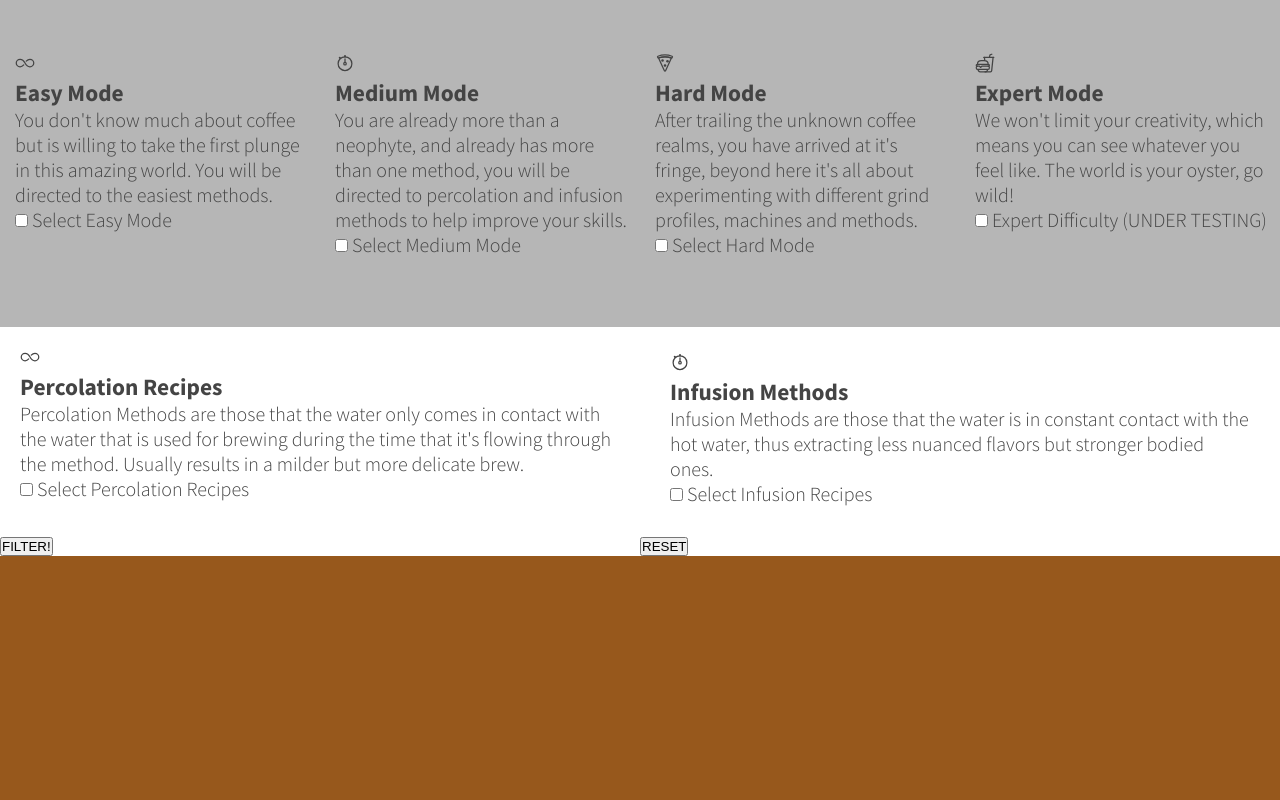
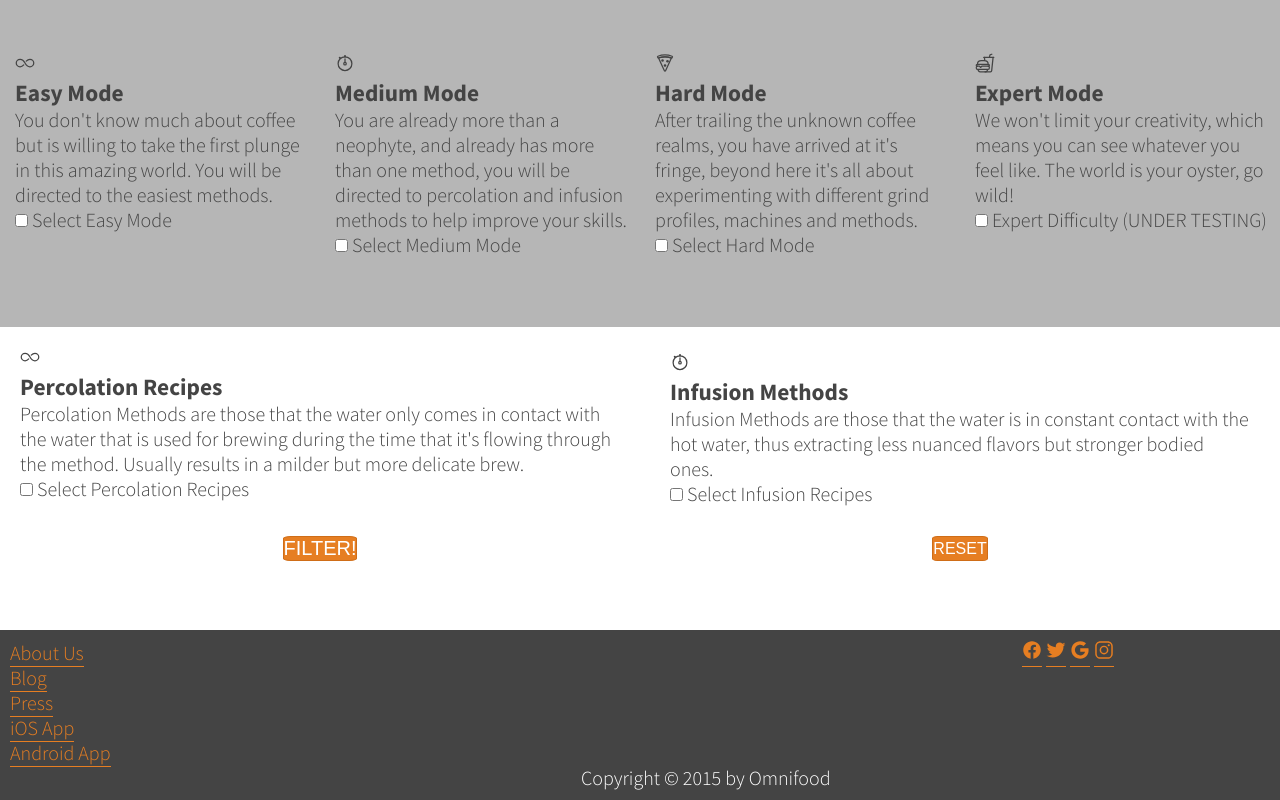
Before and after one commit to jrxcjr/JJ-RECIPES-EMPORIUM, a plain HTML site: page index.html in a window 1280 px wide. Shown: the part 985-1785 px from the top of the page. Before the commit the page ends 1541 px from the top, so only its background shows below. Drawn offline with nearby package versions, Linux system fonts and the light colour scheme.

Commit message:
this is the end of the page,putting up the footer and some css changes

```diff
--- a/index.html
+++ b/index.html
@@ -116,20 +116,67 @@
                      <label for="difficultyfilter2">Select Infusion Recipes</label><br>
                     </div>
                    </div>
-                   <div><button id="#btnFilter" class="#btnFilter">FILTER!</button></div>
-                   <div><button id="#resetButton">RESET</button></div>
+                   <div class="btnScripted"><button id="#btnFilter" class="btnFilter">FILTER!</button></div>
+                   <div class="btnScripted"><button id="#resetButton" class="btnReset">RESET</button></div>
             </section>
 
           <section class='recipe' id='recipeSection'>
 
+          </section>
 
 
+          <footer>
+            <div class="footer-column-1">
+              <ul class="footer-nav">
+                 <li><a href="#">About Us</a></li>
+                 <li><a href="#">Blog</a></li>
+                 <li><a href=#>Press</a></li>
+                 <li><a href="#">iOS App</a></li>
+                 <li><a href="#">Android App </a></li>
+              </ul>
+           </div>
+           <div class="social-container">
+              <ul class="social-links">
+                 <li><a href="#"><ion-icon class="icon-footer-fb" name="logo-facebook"></ion-icon></a></li>
+                 <li><a href="#"><ion-icon class="icon-footer-twitter" name="logo-twitter"></ion-icon></a></li>
+                 <li><a href="#"><ion-icon class="icon-footer-google" name="logo-google"></ion-icon></a></li>
+                 <li><a href="#"><ion-icon class="icon-footer-insta" name="logo-instagram"></ion-icon></a></li>
+              </ul>
+           </div>
+           <div class="row copyright">
+              <p>
+                 Copyright &copy; 2015 by Omnifood
+              </p>
+           </div>
+        </div>
+          </footer>
+   <!-- <div class="row">
+      <div class="col span-1-of-2">
+         <ul class="footer-nav">
+            <li><a href="#">About Us</a></li>
+            <li><a href="#">Blog</a></li>
+            <li><a href=#>Press</a></li>
+            <li><a href="#">iOS App</a></li>
+            <li><a href="#">Android App</a></li>
+         </ul>
+      </div>
+      <div class="col span-1-of-2">
+         <ul class="social-links">
+            <li><a href="#"><ion-icon class="icon-footer-fb" name="logo-facebook"></ion-icon></a></li>
+            <li><a href="#"><ion-icon class="icon-footer-twitter" name="logo-twitter"></ion-icon></a></li>
+            <li><a href="#"><ion-icon class="icon-footer-google" name="logo-google"></ion-icon></a></li>
+            <li><a href="#"><ion-icon class="icon-footer-insta" name="logo-instagram"></ion-icon></a></li>
+         </ul>
+      </div>
+      <div class="row">
+         <p>
+            Copyright &copy; 2015 by Omnifood
+         </p>
+      </div>
+   </div>
+</footer> -->
 
 
-
-
-
-          </section>
 
 
 
--- a/resources/css/style.css
+++ b/resources/css/style.css
@@ -202,9 +202,10 @@ header {
 /* BUTTONS */
 /* __________________________________________________ */
 
-.btn:link,
-.btn:visited,
-input[type="submit"] {
+.btnFilter:link,
+.btnFilter:visited,
+.btnReset:link,
+.btnReset:visited {
  display: inline-block;
  padding: 10px 30px;
  font-weight: 300;
@@ -216,9 +217,10 @@ input[type="submit"] {
 /*this link element tells the html page that when the page is not visited it will look like this, when it's visited, the visited
 function will tell the html page that the btn will look different after it's used. */
 
-.btn-full:link,
-.btn-full:visited,
-input[type="submit"] {
+.btnFilter:link,
+.btnFilter:visited,
+.btnReset:link ,
+.btnReset:visited {
  background-color: #e67e22;
  border: 1px solid #e67e22;
  color: #fff;
@@ -228,27 +230,32 @@ input[type="submit"] {
 /*those link and visited functions will make the button do certain things when those attributes are achieved, just the same as hover and active
 */
 
-.btn-ghost:link,
-.btn-ghost:visited {
+.btnFilter:link,
+.btnFilter:visited,
+.btnReset:link,
+.btnReset:visited {
  border: 1px solid #e67e22;
  color: #e67e22;
 }
 
-.btn:hover,
-.btn:active,
-input[type="submit"]:hover,
-input[type="submit"]:active {
+.btnFilter:hover,
+.btnFilter:active,
+.btnReset:hover,
+.btnReset:active {
  background-color: #cf6d17;
 }
 
-.btn-full:hover,
-.btn-full:active,
-input[type="submit"] {
+.btnFilter:hover,
+.btnFilter:active,
+.btnReset:hover,
+.btnReset:active {
  border: 1px solid #cf6d17;
 }
 
-.btn-ghost:hover,
-.btn-ghost:active {
+.btnFilter,
+.btnFilter:active,
+.btnReset,
+.btnReset:active {
  border: 1px solid #cf6d17;
  color: #fff;
 }
@@ -312,6 +319,7 @@ a:active {
     display: grid;
     grid-template-rows: 1fr ;
     grid-template-columns: 0.5fr 0.5fr;
+    padding-bottom: 5%;
 }
 
 .type-container-1 {
@@ -331,6 +339,31 @@ a:active {
     justify-self: center;
 }
 
+/* button filter/reset */
+
+.btnScripted {
+  display:flex;
+  justify-content: center;
+}
+
+.btnFilter {
+  background-size: 40px;
+  border-radius: 10%;
+  margin: 5px 20px;
+  font-size: 20px;
+  color: white;
+  background-color: #e67e22;
+}
+
+.btnReset {
+  background-size: 40px;
+  margin: 5px 20px;
+  border-radius: 10%;
+  font-size: 16px;
+  color: white;
+  background-color: #e67e22;
+
+}
 
 
 /*recipe card css */
@@ -417,3 +450,54 @@ a:active {
   }
 
   /* end of card css */
+
+  /* footer css code */
+
+  footer {
+    padding-top: 10px;
+    padding-bottom: 10px;
+    padding-left: 10px;
+    padding-right: 5px;
+    background-color: #444;
+    display: grid;
+    grid-template-columns: 30% 50% 15%;
+    grid-template-rows: 3fr 0.2fr;
+  }
+
+  .footer-nav li {
+    display: iblock;
+  }
+
+  .footer-column-1 {
+    order: 2;
+    display: inline;
+    grid-row-start: 1;
+    grid-row-end: 2;
+  }
+
+  .social-container {
+    grid-column-start: 3;
+    grid-column-end: 4;
+    display: flex;
+  }
+
+  .social-links {
+    justify-content: center;
+    align-self:  auto;
+    align-content: right;
+  }
+
+  .social-links li {
+    display:inline;
+    align-content: center;
+  }
+
+  .copyright {
+    color: #fff;
+    justify-content: center;
+    align-self: center;
+    grid-column-start: 2;
+    grid-column-end: 3;
+    grid-row-start: 2 ;
+    grid-row-end: 3;
+  }
```
